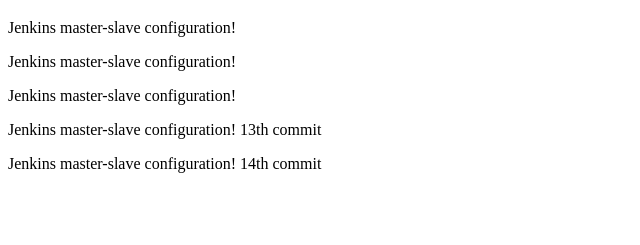
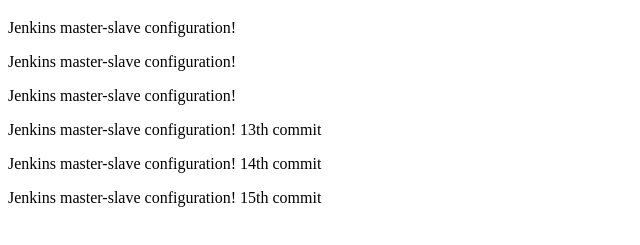
Before and after one commit to aa-sri/testing, a plain HTML site: page index.html in a window 1280 px wide. Shown: the part 61-306 px from the top of the page, without its empty margins (0-640 px from the left). Drawn offline with Linux system fonts and the light colour scheme.

Commit message:
commit 15th

```diff
--- a/index.html
+++ b/index.html
@@ -8,5 +8,6 @@
    <p>Jenkins master-slave configuration!</p>
   <p>Jenkins master-slave configuration! 13th commit</p>
   <p>Jenkins master-slave configuration! 14th commit</p>
+  <p>Jenkins master-slave configuration! 15th commit</p>
 </body>
 </html>
```
